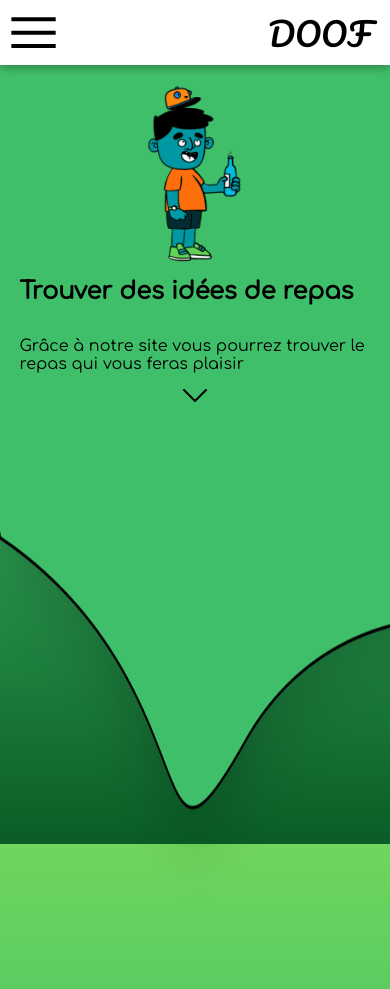
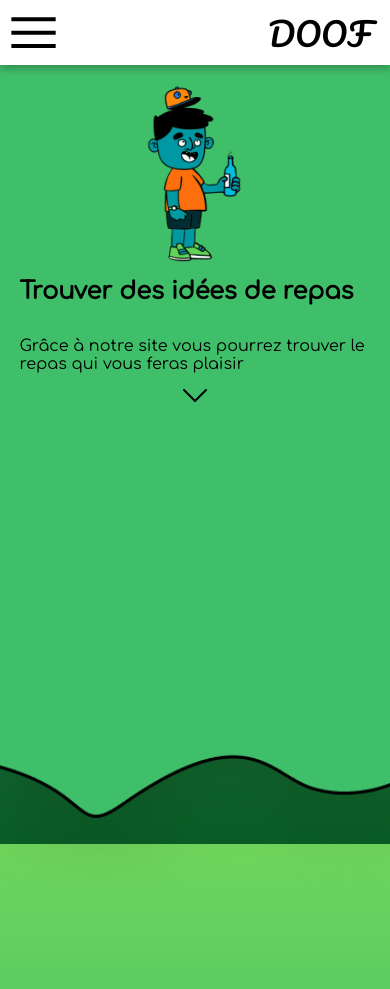
Before and after one commit to lololepetitrigolo/Doof, a Django app: page / in a window 390 px wide; the page is wider, and only the part inside the window is pictured. Shown: the top 989 px of that part. Run offline with Django 3.2, Linux system fonts and the light colour scheme.

Commit message:
modif back

```diff
--- a/menu/static/css/main.css
+++ b/menu/static/css/main.css
@@ -93,9 +93,22 @@ p{
     color: black;
 }
 
+#backMob{
+    display: none;
+}
+
 @media screen and (max-width: 720px) and (orientation: portrait){
     #back{
-        width: 200vw;
+        display: none;
+    }
+    #backMob{
+        display: flex;
+        z-index: -1;
+        position: absolute;
+        top: 0;
+        left: 0;
+        width: 100%;
+        height: 110vh;
     }
     #container{
         width: 90vw;
--- a/menu/templates/menu/index.html
+++ b/menu/templates/menu/index.html
@@ -3,6 +3,7 @@
 
 {% block body %}
 <img id="back" src="{% static 'img/Separation.png' %}" alt="Fond">
+<img id="backMob" src="{% static 'img/SeparationMob.png' %}" alt="Fond">
 <div id="content">
   <img id="illu" src="{% static 'img/Street Life Standing.png' %}" alt="image d'illustration">
   <div id="column">
```
Also changed, not shown: menu/static/img/SeparationMob.png (added).
